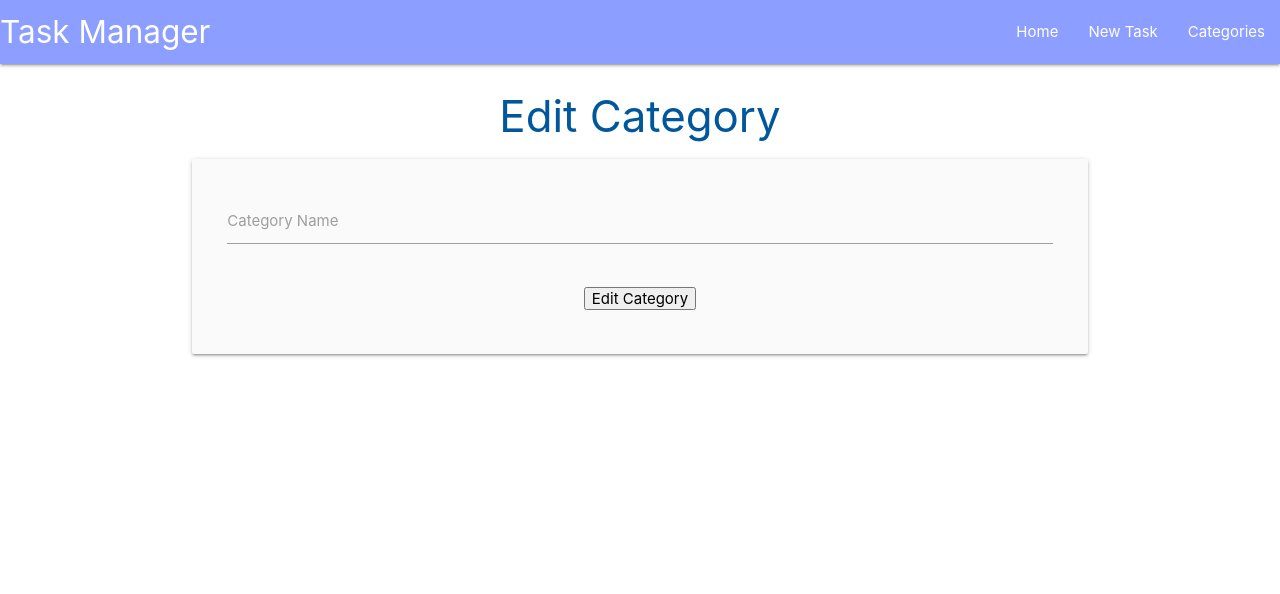
After one commit to Stayin-blick/DBS-taskmanager, a Flask app: template taskmanager/templates/edit_category.html in a window 1280 px wide. The commit adds this page. Shown: the top 594 px of the page. Run offline with Flask 3, Linux system fonts and the light colour scheme; the template is opened without the code that fills it, so the values that code supplies are empty; some libraries are stand-ins or nearby versions.

Commit message:
edit catergories functionality

```diff
--- a/taskmanager/templates/categories.html
+++ b/taskmanager/templates/categories.html
@@ -19,7 +19,7 @@
                 <span class="card-title">{{ category.category_name}}</span>
             </div>
             <div class="card-action">
-                <a href="#" class="btn green accent-4">Edit</a>
+                <a href="{{url_for('edit_category', category_id=category.id )}}" class="btn green accent-4">Edit</a>
                 <a href="#" class="btn red">Delete</a>
             </div>
         </div>
--- /dev/null
+++ b/taskmanager/templates/edit_category.html
@@ -0,0 +1,29 @@
+{% extends "base.html" %}
+{% block content %}
+
+<h3 class="light-blue-text text-darken-4 center-align">Edit Category</h3>
+
+<div class="row card-panel grey lighten-5">
+    <form class="col s12" method="post" action="{{ url_for('edit_category', category_id=category.id) }}">
+        <!--category name-->
+        <div class="row">
+            <div class="input-field col s12">
+                <input id="category_name" name="category_name" value="{{category.category_name}}" type="text" class="validate" minlength="3" maxlength="25"
+                    required>
+                <label for="category_name">Category Name</label>
+            </div>
+        </div>
+        <!--submit button-->
+        <div class="row">
+            <div class="col s12 center-align">
+                <button type="submit">
+                    Edit Category
+                </button>
+            </div>
+        </div>
+    </form>
+</div>
+
+</div>
+
+{% endblock %}
```
Also changed, not shown: taskmanager/routes.py (+10 -0 lines).
